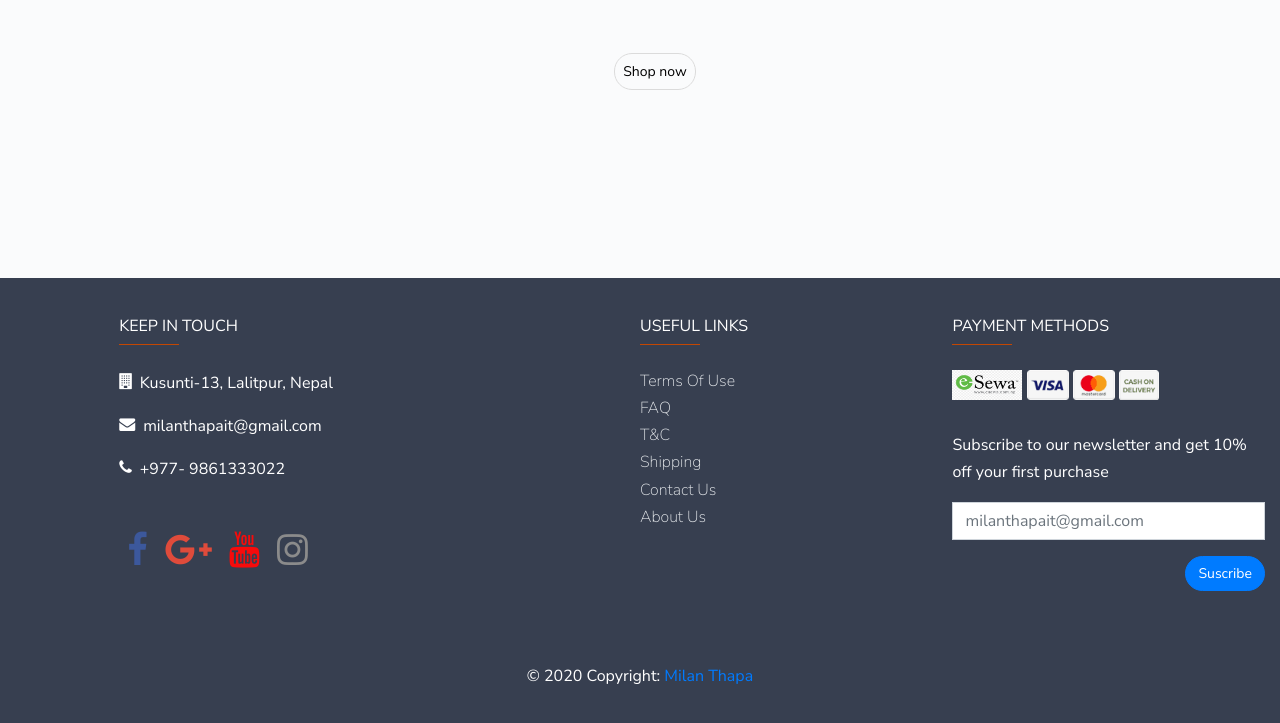
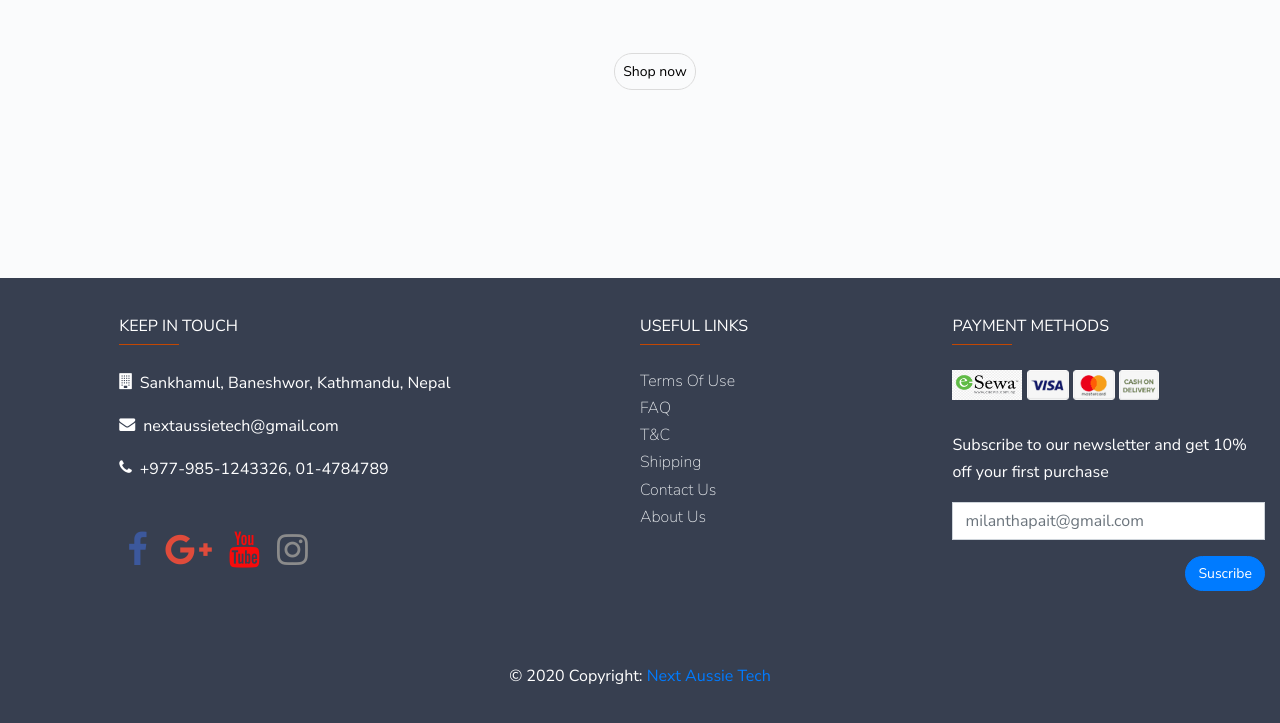
Before and after one commit to Milanthapa12/e-commerce-index.html, a plain HTML site: page empty-cart.html in a window 1280 px wide. Shown: the part 317-1040 px from the top of the page. Drawn offline with Linux system fonts and the light colour scheme; files whose address does not match are found by name.

Commit message:
chages company info

```diff
--- a/empty-cart.html
+++ b/empty-cart.html
@@ -158,13 +158,19 @@
             <div class="col-md-5 offset-md-1 col-sm-12 mt-md-0 mt-3">
               <h5 class="text-uppercase text-white h6 pb-1">keep in touch</h5>
               <hr class="footer-header-hr mt-1 mx-auto">
-                <div class="mb-5">
+              <div class="mb-5">
+                  <p class="text-white"><span class="icon icon-building pr-2"></span>Sankhamul, Baneshwor, Kathmandu, Nepal</p>
+                  <p class="text-white"><span class="icon icon-envelope pr-2"></span>nextaussietech@gmail.com</p>
+
+                  <p class="text-white"><span class="icon icon-phone pr-2"></span>+977-985-1243326, 01-4784789</p>
+                </div>
+                <!-- <div class="mb-5">
                   <p class="text-white"><span class="icon icon-building pr-2"></span>Kusunti-13, Lalitpur, Nepal</p>
                   <p class="text-white"><span class="icon icon-envelope pr-2"></span>milanthapait@gmail.com</p>
 
                   <p class="text-white"><span class="icon icon-phone pr-2"></span>+977- 9861333022</p>
                 </div>
-                <div>
+ -->                <div>
                   <!-- Facebook -->
                         <a class="social-adj" href="#">
                           <span class="icon icon-facebook facebook-color pl-2"></span>
@@ -235,7 +241,8 @@
 
         <!-- Copyright -->
           <div class="footer-copyright text-center py-3 text-white mt-5">© 2020 Copyright:
-            <a href="#"> Milan Thapa</a>
+            <!-- <a href="#"> Milan Thapa</a> -->
+            <a href="#">Next Aussie Tech</a>
           </div>
           <!-- Copyright -->
       </footer>
```
Also changed, not shown: cart.html (+9 -3 lines), index.html (+11 -3 lines), login.html (+10 -3 lines), payment.html (+10 -3 lines), register.html (+10 -3 lines), single-product.html (+10 -3 lines), summary.html (+10 -3 lines).
